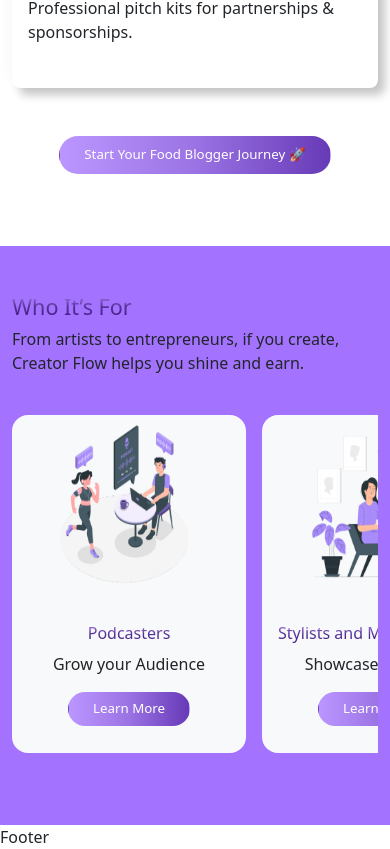
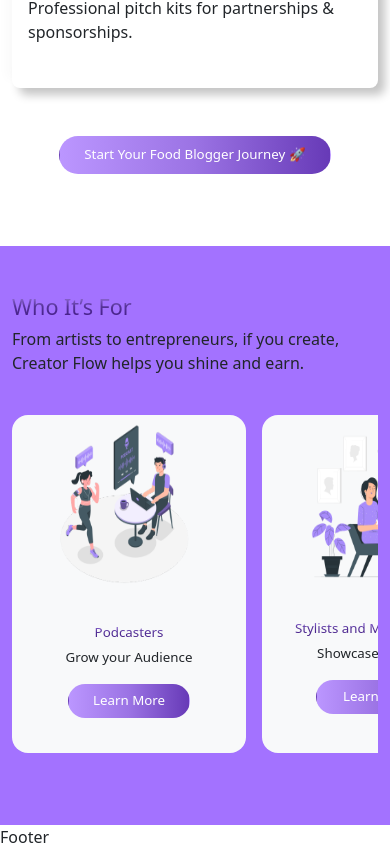
Before and after one commit to toludavid30/creator-flow, a React (Vite) app: page / in a window 390 px wide. Shown: the part 3102-3951 px from the top of the page. Built offline with nearby package versions, Linux system fonts and the light colour scheme.

Commit message:
Users section commit

```diff
--- a/src/landingPage/Components/Users.jsx
+++ b/src/landingPage/Components/Users.jsx
@@ -35,7 +35,7 @@ const Users = () => {
                     <div className="cardPic container">
                         <img src="/Stylists.png" alt="" />
                     </div>
-                    <div className="cardInfo p-2">
+                    <div className="cardInfo p-1 p-md-2">
                         <h6>
                             Stylists and Makeup Artists
                         </h6>
--- a/src/landingPage/Styling/mediaQuery.css
+++ b/src/landingPage/Styling/mediaQuery.css
@@ -99,6 +99,12 @@
                         height: 50%;
                     }
                     .cardInfo{
+                        h6{
+                            font-size: smaller;
+                        }
+                        p{
+                            font-size: smaller;
+                        }
                         .boxButton{
                             /* font-size: x-small; */
                             width: 60%;
@@ -210,6 +216,12 @@
                         height: 50%;
                     }
                     .cardInfo{
+                        h6{
+                            font-size: smaller;
+                        }
+                        p{
+                            font-size: smaller;
+                        }
                         .boxButton{
                             /* font-size: x-small; */
                             width: 60%;
```
